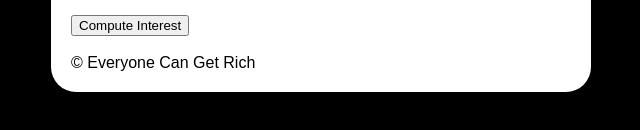
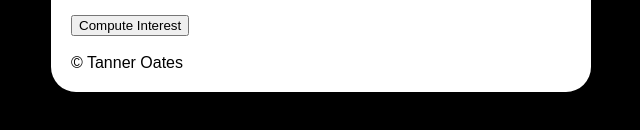
Before and after one commit to TannerOates2/InterestCalculator, a plain HTML site: page index.html in a window 1280 px wide. Shown: the part 210-340 px from the top of the page, 319-959 px from the left. Drawn offline with Linux system fonts and the light colour scheme.

Commit message:
Update index.html

```diff
--- a/index.html
+++ b/index.html
@@ -27,7 +27,7 @@
             <span id='result'>
             </span><br><br>
             <footer>
-                &#169; Everyone Can Get Rich
+                &#169; Tanner Oates
             </footer>
        </div>
     </body>
```
